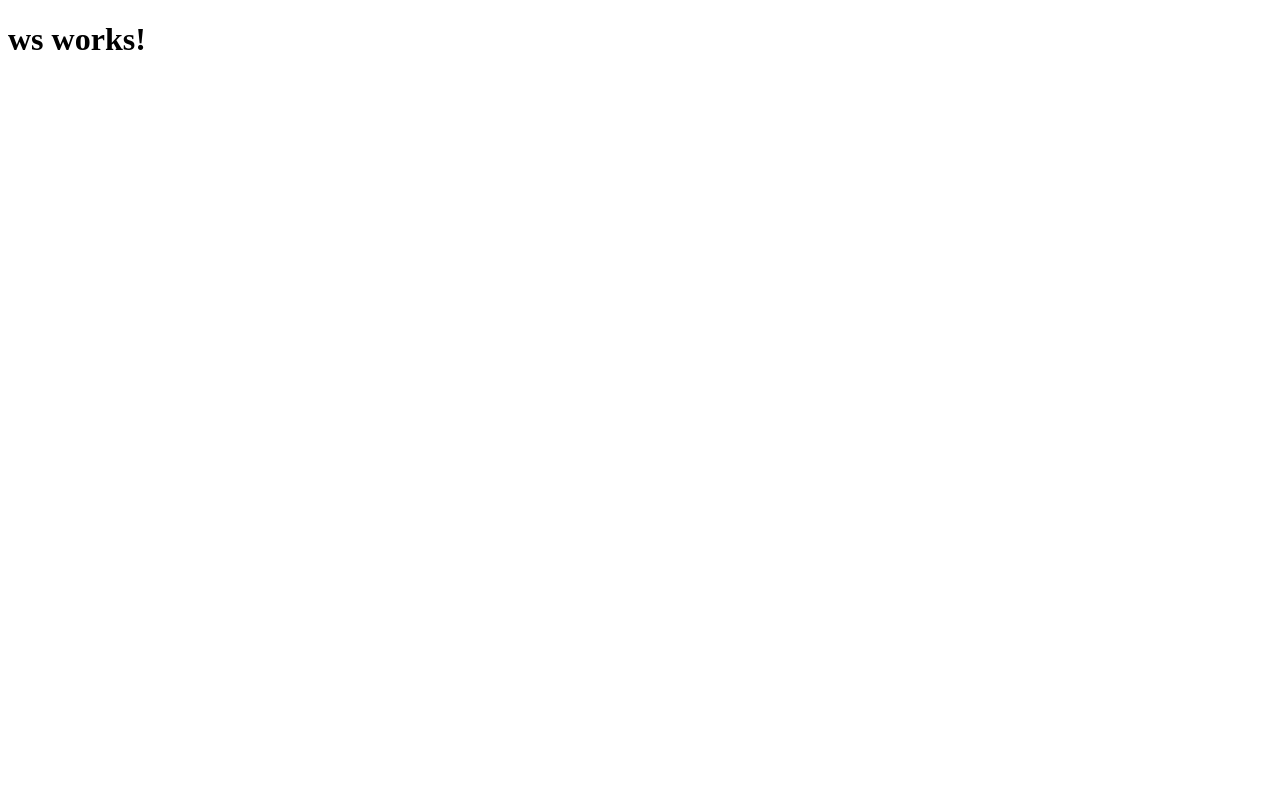
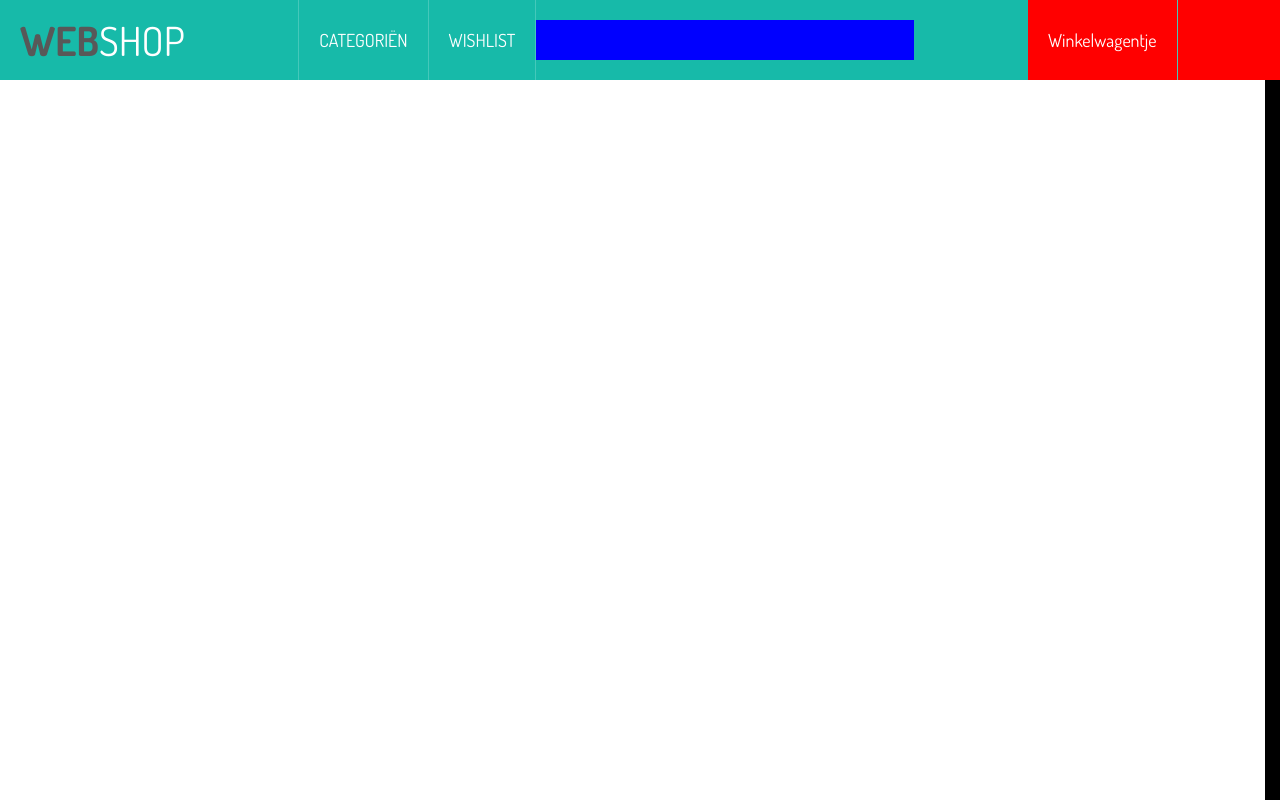
Before and after one commit to Joshuavanmeer/webshop, an Angular app: page / in a window 1280 px wide. Built offline with nearby package versions, Linux system fonts and the light colour scheme.

Commit message:
added header component

```diff
--- a/src/app/app.component.html
+++ b/src/app/app.component.html
@@ -1,3 +1 @@
-<h1>
-  {{title}}
-</h1>
+<ws-header></ws-header>
--- a/src/app/app.module.ts
+++ b/src/app/app.module.ts
@@ -4,10 +4,12 @@ import { FormsModule } from '@angular/forms';
 import { HttpModule } from '@angular/http';
 
 import { AppComponent } from './app.component';
+import { HeaderComponent } from './header/header.component';
 
 @NgModule({
   declarations: [
-    AppComponent
+    AppComponent,
+    HeaderComponent
   ],
   imports: [
     BrowserModule,
--- /dev/null
+++ b/src/app/header/header.component.css
@@ -0,0 +1,104 @@
+.absolute {
+    position: absolute;
+}
+
+
+nav#main-nav, nav#cart-placeholder, ul, li, header div {
+    display: flex;
+    flex-flow: row nowrap;
+    align-items: center;
+}
+
+
+nav#main-nav {
+    height: 100%;
+    margin-left: auto;
+}
+
+
+header {
+    background: #17baa9;
+    padding: 0 0 0 20px;
+    height: 80px;
+}
+
+
+nav ul {
+    height: 100%;
+}
+
+
+.logo-fat {
+    font-weight: 700;
+    color: #585858;
+}
+
+
+.logo-thin {
+    color: white;
+}
+
+
+.stretch-helper {
+    flex-grow: 1;
+    max-width: 600px;
+}
+
+
+
+a {
+    line-height: 80px;
+    padding: 0 20px;
+    border-right: 1px solid #45c8ba;
+}
+
+
+li a {
+    color: white;
+    text-transform: uppercase;
+}
+
+
+li:first-child {
+    border-left: 1px solid #45c8ba;
+}
+
+
+#cart-placeholder {
+    flex-basis: 20%;
+    height: 100%;
+    background: red;
+    order: 2;
+    margin-left: auto;
+}
+
+
+#search-placeholder {
+    width: 30%;
+    height: 40px;
+    background: blue;
+}
+
+
+.cart-open {
+    border-radius: 40px;
+    transform: scaleX(1);
+}
+
+
+.cart-closed {
+    transform: scaleX(.05);
+}
+
+
+
+#cart-container {
+    background: black;
+    width: 300px;
+    height: 100%;
+    z-index: -1;
+    position: absolute;
+    right: 0;
+    top: 0;
+    transform-origin: right;
+}
--- /dev/null
+++ b/src/app/header/header.component.html
@@ -0,0 +1,16 @@
+<header class="menu-font-large">
+    <div>
+        <div id="logo-container">
+            <h1><span class="logo-fat">Web</span><span class="logo-thin">shop</span></h1>
+        </div>
+        <nav id="main-nav">
+            <ul>
+                <li><a>Categoriën</a></li>
+                <li><a>Wishlist</a></li>
+            </ul>
+        </nav>
+        <nav id="cart-placeholder"><!-- nav cart component --><a (click)="openCart()">Winkelwagentje</a></nav>
+        <div id="search-placeholder"><!-- searchbar component --></div>
+    </div>
+    <section id="cart-container" [ngClass]="{'cart-open': cartOpen, 'cart-closed': !cartOpen}"></section>
+</header>
--- /dev/null
+++ b/src/app/header/header.component.ts
@@ -0,0 +1,23 @@
+import { Component, OnInit } from '@angular/core';
+
+@Component({
+  selector: 'ws-header',
+  templateUrl: './header.component.html',
+  styleUrls: ['./header.component.css']
+})
+export class HeaderComponent implements OnInit {
+
+    private cartOpen: boolean = false;
+
+
+    private openCart(): void {
+        this.cartOpen = this.cartOpen ? false : true;
+    }
+
+
+    constructor() { }
+
+    ngOnInit() {
+    }
+
+}
--- a/src/index.html
+++ b/src/index.html
@@ -9,6 +9,6 @@
   <link rel="icon" type="image/x-icon" href="favicon.ico">
 </head>
 <body>
-  <ws-root>Loading...</ws-root>
+    <ws-root>Loading...</ws-root>
 </body>
 </html>
--- a/src/styles.css
+++ b/src/styles.css
@@ -1 +1,92 @@
-/* You can add global styles to this file, and also import other style files */
+@import url('https://fonts.googleapis.com/css?family=Dosis:400,700');
+
+
+
+/*=====================================
+    Reset
+=====================================*/
+
+html, body, div, span, applet, object, iframe,
+h1, h2, h3, h4, h5, h6, p, blockquote, pre,
+a, abbr, acronym, address, big, cite, code,
+del, dfn, em, img, ins, kbd, q, s, samp,
+small, strike, strong, sub, sup, tt, var,
+b, u, i, center,
+dl, dt, dd, ol, ul, li,
+fieldset, form, label, legend,
+table, caption, tbody, tfoot, thead, tr, th, td,
+article, aside, canvas, details, embed,
+figure, figcaption, footer, header, hgroup,
+menu, nav, output, ruby, section, summary,
+time, mark, audio, video {
+    margin: 0;
+    padding: 0;
+    border: 0;
+    font-size: 100%;
+    font: inherit;
+    vertical-align: baseline;
+}
+/* HTML5 display-role reset for older browsers */
+article, aside, details, figcaption, figure,
+footer, header, hgroup, menu, nav, section {
+    display: block;
+}
+body {
+    line-height: 1;
+}
+ol, ul {
+    list-style: none;
+}
+blockquote, q {
+    quotes: none;
+}
+blockquote:before, blockquote:after,
+q:before, q:after {
+    content: '';
+    content: none;
+}
+table {
+    border-collapse: collapse;
+    border-spacing: 0;
+}
+
+
+
+/*=====================================
+    Base
+=====================================*/
+
+
+*, *::before, *::after {
+    box-sizing: border-box;
+}
+
+html {
+    font-size: 62.5%;
+}
+
+body {
+    font-family: 'Dosis', sans-serif;
+    color: #323a38;
+    font-size: 1.6rem;
+}
+
+
+a {
+    cursor: pointer;
+}
+
+
+h1 {
+    font-size: 4rem;
+}
+
+h1, h2, h3, h4, h5 {
+    text-transform: uppercase;
+}
+
+
+.menu-font-large {
+    font-size: 1.8rem;
+    color: white;
+}
```
Also changed, not shown: 1 other file (tests, documents, lock files or other folders).
